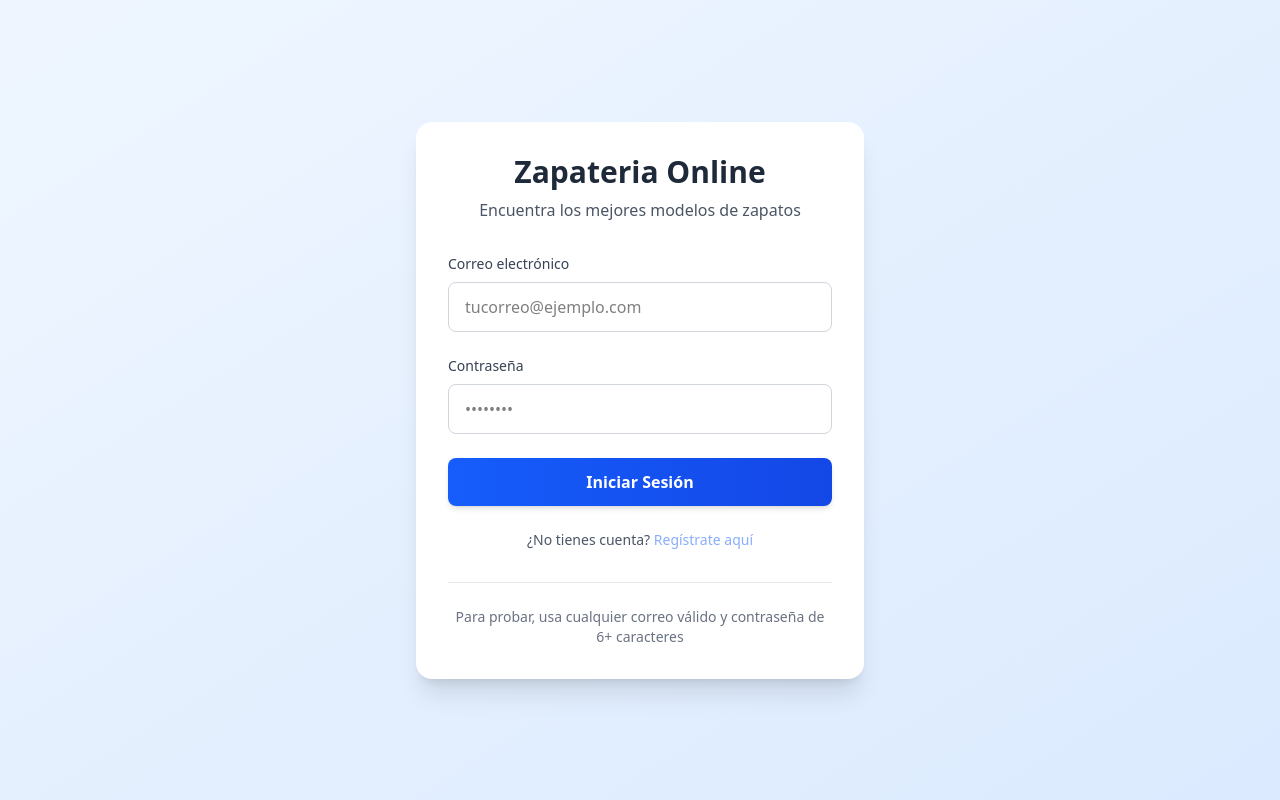
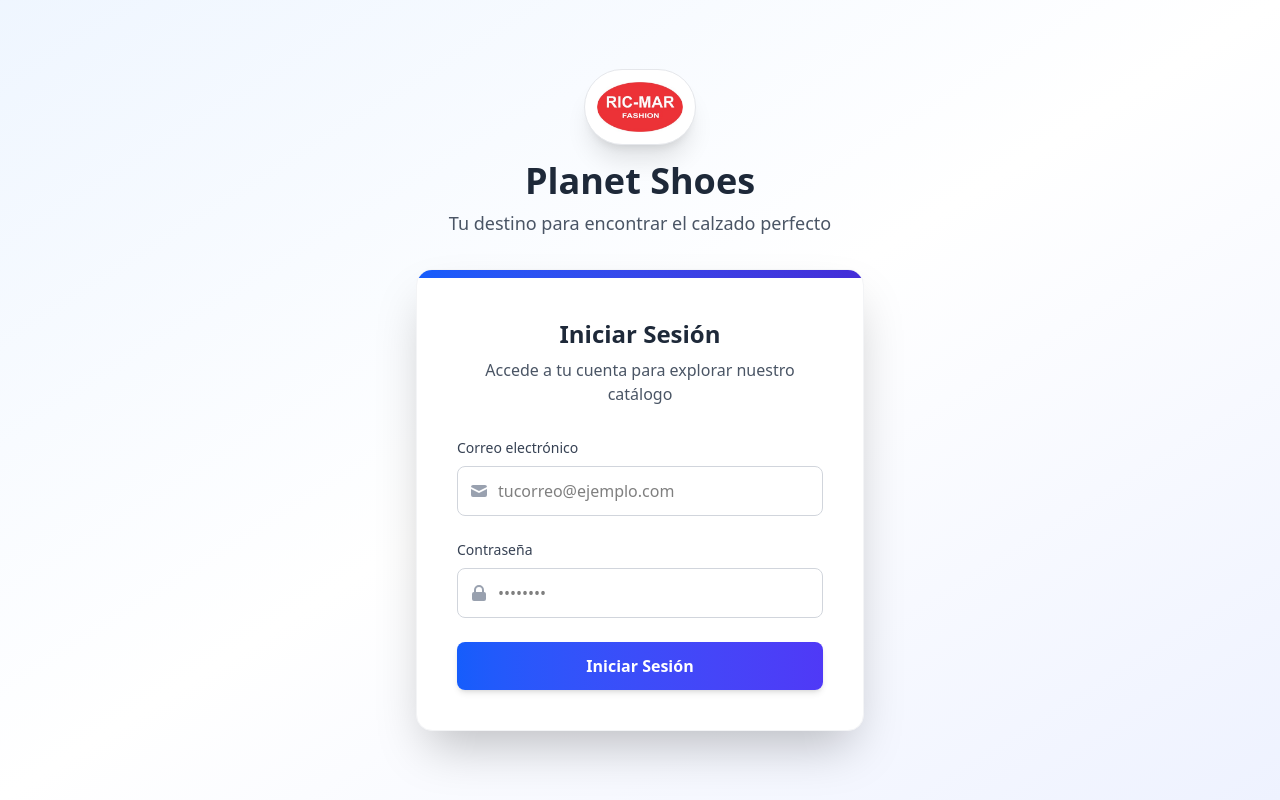
Before and after one commit to GerardoARHernandez/Zapateria, a React (Vite) app: page /login in a window 1280 px wide. Built offline with nearby package versions, Linux system fonts and the light colour scheme.

Commit message:
Update: Mejora de vista de catalogo

```diff
--- a/src/components/ProductModal.jsx
+++ b/src/components/ProductModal.jsx
@@ -241,34 +241,11 @@
             {/* Botones de acción finales */}
             <div className="flex flex-col sm:flex-row gap-4">
               <button
-                onClick={onAddToCart}
-                disabled={!selectedProduct.inStock || !selectedSize}
-                className={`flex-1 py-3 sm:py-4 px-6 rounded-lg font-semibold transition-colors shadow-sm text-base sm:text-lg ${
-                  selectedProduct.inStock && selectedSize
-                    ? 'bg-gradient-to-r from-blue-600 to-blue-700 text-white hover:from-blue-700 hover:to-blue-800'
-                    : 'bg-gray-300 text-gray-500 cursor-not-allowed'
-                }`}
-              >
-                {selectedProduct.inStock
-                  ? selectedSize
-                    ? `✅ Confirmar Solicitud - ${formatPrice(selectedProduct.price)}`
-                    : 'Selecciona una talla primero'
-                  : 'Producto Agotado'}
-              </button>
-
-              <button
                 onClick={onCloseModal}
                 className="flex-1 py-3 sm:py-4 px-6 border-2 border-gray-300 text-gray-700 rounded-lg font-semibold hover:bg-gray-50 transition-colors text-base sm:text-lg"
               >
                 Seguir Explorando
               </button>
-            </div>
-
-            {/* Información adicional */}
-            <div className="mt-4 text-center">
-              <p className="text-xs sm:text-sm text-gray-500">
-                Al solicitar, un asesor se pondrá en contacto contigo para finalizar la compra
-              </p>
             </div>
           </div>
         </div>
--- a/src/views/Login.jsx
+++ b/src/views/Login.jsx
@@ -6,102 +6,171 @@
   const [email, setEmail] = useState('');
   const [password, setPassword] = useState('');
   const [error, setError] = useState('');
+  const [isLoading, setIsLoading] = useState(false);
   const { login } = useAuth();
   const navigate = useNavigate();
 
-  const handleSubmit = (e) => {
+  const handleSubmit = async (e) => {
     e.preventDefault();
     setError('');
+    setIsLoading(true);
 
     // Validación básica
     if (!email || !password) {
       setError('Por favor, completa todos los campos');
+      setIsLoading(false);
       return;
     }
 
     if (!email.includes('@')) {
       setError('Ingresa un correo electrónico válido');
+      setIsLoading(false);
       return;
     }
 
     if (password.length < 6) {
       setError('La contraseña debe tener al menos 6 caracteres');
+      setIsLoading(false);
       return;
     }
 
-    // Simulamos inicio de sesión exitoso
+    // Simulamos inicio de sesión exitoso con un pequeño delay
+    try {
+      await new Promise(resolve => setTimeout(resolve, 800)); // Simula proceso de login
       login(email);
       navigate('/');
+    } catch (err) {
+      setError('Error al iniciar sesión. Intenta nuevamente.');
+      setIsLoading(false);
+    }
   };
 
   return (
-    <div className="min-h-screen bg-linear-to-br from-blue-50 to-blue-100 flex items-center justify-center p-4">
-      <div className="bg-white rounded-2xl shadow-xl w-full max-w-md p-8">
+    <div className="min-h-screen bg-linear-to-br from-blue-50 via-white to-indigo-50 flex flex-col items-center justify-center p-4">
+      {/* Logo y título */}
       <div className="text-center mb-8">
-          <h1 className="text-3xl font-bold text-gray-800 mb-2">
-            Zapateria Online
+        <div className="flex flex-col items-center gap-4">
+          <div className="w-28 h-auto rounded-full bg-white shadow-xl p-3 border border-gray-200">
+            <img
+              src="/images/logo.jpeg"
+              alt="Logo Planet Shoes"
+              className="w-full h-full rounded-full"
+            />
+          </div>
+          <div>
+            <h1 className="text-4xl font-bold text-gray-800 mb-2">
+              Planet Shoes
             </h1>
+            <p className="text-gray-600 text-lg max-w-md">
+              Tu destino para encontrar el calzado perfecto
+            </p>
+          </div>
+        </div>
+      </div>
+
+      {/* Card de login */}
+      <div className="bg-white rounded-2xl shadow-2xl w-full max-w-md overflow-hidden border border-gray-100">
+        {/* Header decorativo */}
+        <div className="bg-gradient-to-r from-blue-600 to-indigo-700 h-2"></div>
+
+        <div className="p-8 sm:p-10">
+          <div className="text-center mb-8">
+            <h2 className="text-2xl font-bold text-gray-800 mb-2">
+              Iniciar Sesión
+            </h2>
             <p className="text-gray-600">
-            Encuentra los mejores modelos de zapatos
+              Accede a tu cuenta para explorar nuestro catálogo
             </p>
           </div>
 
           <form onSubmit={handleSubmit} className="space-y-6">
             {error && (
-            <div className="bg-red-50 text-red-600 p-3 rounded-lg text-sm">
-              {error}
+              <div className="bg-red-50 border border-red-200 text-red-600 p-4 rounded-lg text-sm flex items-center gap-2 animate-fade-in">
+                <svg className="w-5 h-5 flex-shrink-0" fill="currentColor" viewBox="0 0 20 20">
+                  <path fillRule="evenodd" d="M10 18a8 8 0 100-16 8 8 0 000 16zM8.707 7.293a1 1 0 00-1.414 1.414L8.586 10l-1.293 1.293a1 1 0 101.414 1.414L10 11.414l1.293 1.293a1 1 0 001.414-1.414L11.414 10l1.293-1.293a1 1 0 00-1.414-1.414L10 8.586 8.707 7.293z" clipRule="evenodd" />
+                </svg>
+                <span>{error}</span>
               </div>
             )}
 
-          <div>
-            <label className="block text-sm font-medium text-gray-700 mb-2">
+            {/* Campo Email */}
+            <div className="space-y-2">
+              <label className="block text-sm font-medium text-gray-700">
                 Correo electrónico
               </label>
+              <div className="relative">
+                <div className="absolute inset-y-0 left-0 pl-3 flex items-center pointer-events-none">
+                  <svg className="h-5 w-5 text-gray-400" fill="currentColor" viewBox="0 0 20 20">
+                    <path d="M2.003 5.884L10 9.882l7.997-3.998A2 2 0 0016 4H4a2 2 0 00-1.997 1.884z" />
+                    <path d="M18 8.118l-8 4-8-4V14a2 2 0 002 2h12a2 2 0 002-2V8.118z" />
+                  </svg>
+                </div>
                 <input
                   type="email"
                   value={email}
                   onChange={(e) => setEmail(e.target.value)}
-              className="w-full px-4 py-3 border border-gray-300 rounded-lg focus:ring-2 focus:ring-blue-500 focus:border-blue-500 transition-all outline-none"
+                  className="w-full pl-10 pr-4 py-3 border border-gray-300 rounded-lg focus:ring-2 focus:ring-blue-500 focus:border-blue-500 transition-all outline-none hover:border-gray-400"
                   placeholder="tucorreo@ejemplo.com"
+                  disabled={isLoading}
                 />
               </div>
+            </div>
 
-          <div>
-            <label className="block text-sm font-medium text-gray-700 mb-2">
+            {/* Campo Contraseña */}
+            <div className="space-y-2">
+              <div className="flex items-center justify-between">
+                <label className="block text-sm font-medium text-gray-700">
                   Contraseña
                 </label>
+              </div>
+              <div className="relative">
+                <div className="absolute inset-y-0 left-0 pl-3 flex items-center pointer-events-none">
+                  <svg className="h-5 w-5 text-gray-400" fill="currentColor" viewBox="0 0 20 20">
+                    <path fillRule="evenodd" d="M5 9V7a5 5 0 0110 0v2a2 2 0 012 2v5a2 2 0 01-2 2H5a2 2 0 01-2-2v-5a2 2 0 012-2zm8-2v2H7V7a3 3 0 016 0z" clipRule="evenodd" />
+                  </svg>
+                </div>
                 <input
                   type="password"
                   value={password}
                   onChange={(e) => setPassword(e.target.value)}
-              className="w-full px-4 py-3 border border-gray-300 rounded-lg focus:ring-2 focus:ring-blue-500 focus:border-blue-500 transition-all outline-none"
+                  className="w-full pl-10 pr-4 py-3 border border-gray-300 rounded-lg focus:ring-2 focus:ring-blue-500 focus:border-blue-500 transition-all outline-none hover:border-gray-400"
                   placeholder="••••••••"
+                  disabled={isLoading}
                 />
               </div>
+            </div>
 
+            {/* Botón de submit */}
             <button
               type="submit"
-            className="w-full bg-gradient-to-r from-blue-600 to-blue-700 text-white font-semibold py-3 rounded-lg hover:from-blue-700 hover:to-blue-800 transition-all shadow-md hover:shadow-lg"
+              disabled={isLoading}
+              className={`w-full bg-gradient-to-r from-blue-600 to-indigo-600 text-white font-semibold py-3 rounded-lg transition-all shadow-md hover:shadow-lg transform hover:-translate-y-0.5 ${
+                isLoading ? 'opacity-75 cursor-not-allowed' : 'hover:from-blue-700 hover:to-indigo-700'
+              }`}
             >
-            Iniciar Sesión
+              {isLoading ? (
+                <div className="flex items-center justify-center gap-2">
+                  <div className="w-5 h-5 border-2 border-white border-t-transparent rounded-full animate-spin"></div>
+                  <span>Iniciando sesión...</span>
+                </div>
+              ) : (
+                'Iniciar Sesión'
+              )}
             </button>
           </form>
-
-        <div className="mt-6 text-center">
-          <p className="text-gray-600 text-sm">
-            ¿No tienes cuenta?{' '}
-            <span className="text-blue-600 font-medium cursor-not-allowed opacity-50">
-              Regístrate aquí
-            </span>
-          </p>
+        </div>
       </div>
 
-        <div className="mt-8 pt-6 border-t border-gray-200 text-center">
-          <p className="text-gray-500 text-sm">
-            Para probar, usa cualquier correo válido y contraseña de 6+ caracteres
-          </p>
-        </div>
-      </div>
+      {/* Estilos de animación */}
+      <style jsx>{`
+        @keyframes fade-in {
+          from { opacity: 0; transform: translateY(-10px); }
+          to { opacity: 1; transform: translateY(0); }
+        }
+        .animate-fade-in {
+          animation: fade-in 0.3s ease-out;
+        }
+      `}</style>
     </div>
   );
 };
```
Also changed, not shown: src/components/QRScanner.jsx (+19 -10 lines), src/views/Home.jsx (+45 -7 lines). Lines whose indentation alone changed are shown as unchanged.
